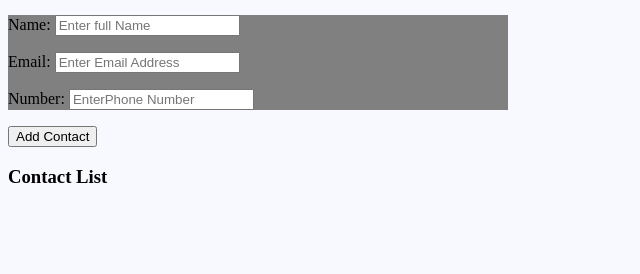
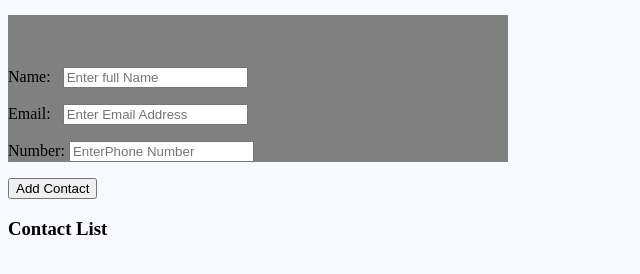
Before and after one commit to Ezeko/Address-Book, a plain HTML site: page index.html in a window 1280 px wide. Shown: the part 44-318 px from the top of the page, without its empty margins (0-640 px from the left). Drawn offline with Linux system fonts and the light colour scheme.

Commit message:
Update index.html

```diff
--- a/index.html
+++ b/index.html
@@ -12,12 +12,12 @@
             <secion id="Add-Contact">
                 <div class="form-style-heading"><h3>Address Book</h3></div>
 
-                <form id="contactForm">
+                <form id="contactForm"><br><br>
                     <p><label for="Name">
-                        <span>Name:</span>
+                        <span>Name:</span>&nbsp;&nbsp;
                         <input type="text" id="Name" class="input-field" value="" placeholder="Enter full Name">
 			    </label></p>
-                    <p><label for="email"><span>Email:</span>
+                    <p><label for="email"><span>Email:</span>&nbsp;&nbsp;
                         <input type="text" id="email" class="input-field" value="" placeholder="Enter Email Address">
 			    </label></p>
                     <p><label for="phoneNumber">
```
